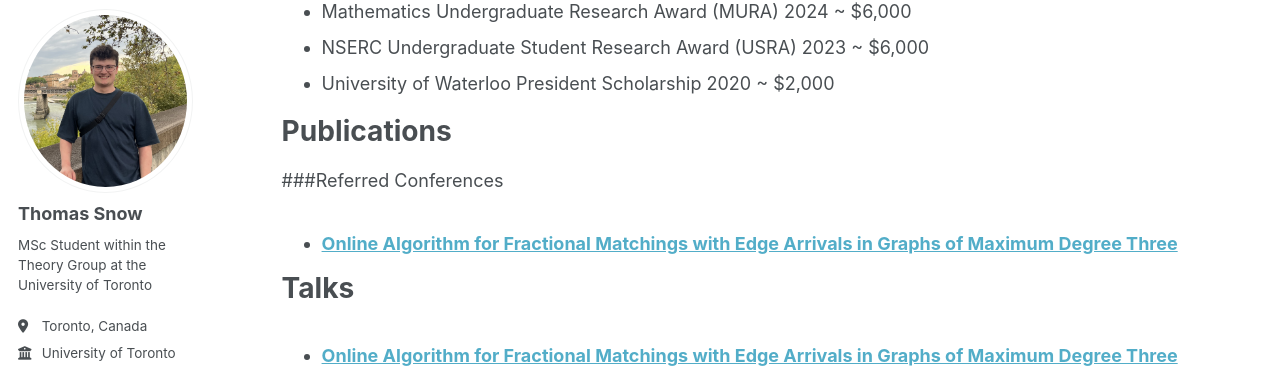
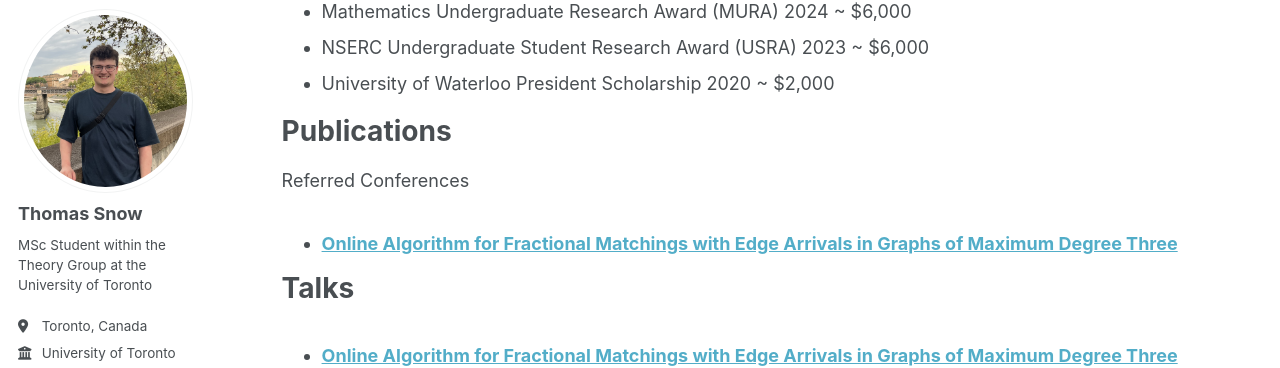
Before and after one commit to tsnowh/tsnowh.github.io, a Jekyll site: the page built from _pages/cv.md, in a window 1280 px wide and 900 px high, scrolled down 1110 px. Shown: the part 90-458 px from the top of the window. Built offline with Jekyll 4.4.1, drawn with Linux system fonts in a browser that asks for light colours; a script that is not in the unit is left out.

Commit message:
Update cv.md

```diff
--- a/_pages/cv.md
+++ b/_pages/cv.md
@@ -48,7 +48,7 @@ Awards
 
 Publications
 ======
-###Referred Conferences
+Referred Conferences
   <ul>{% for post in site.publications reversed %}
     {% include archive-single-cv.html %}
   {% endfor %}</ul>
```
